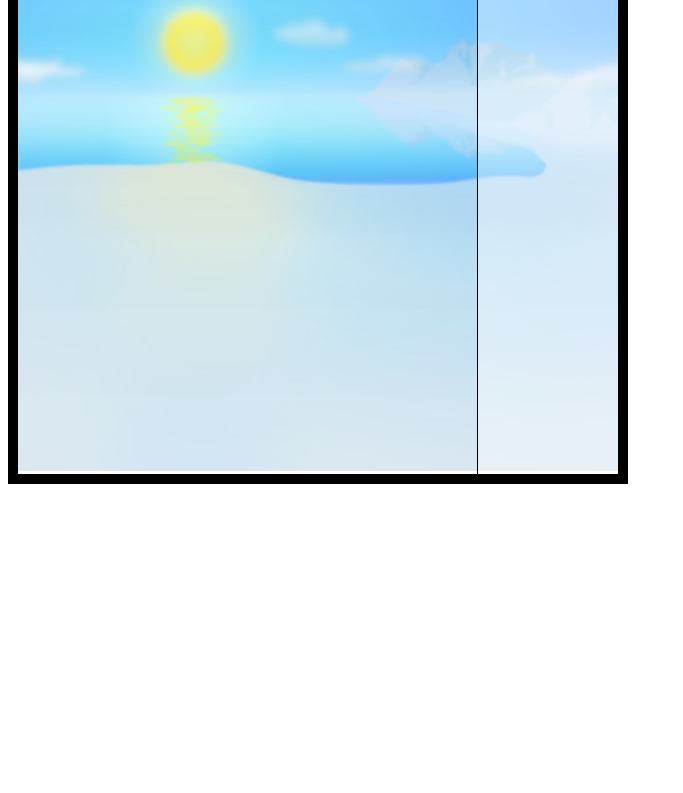
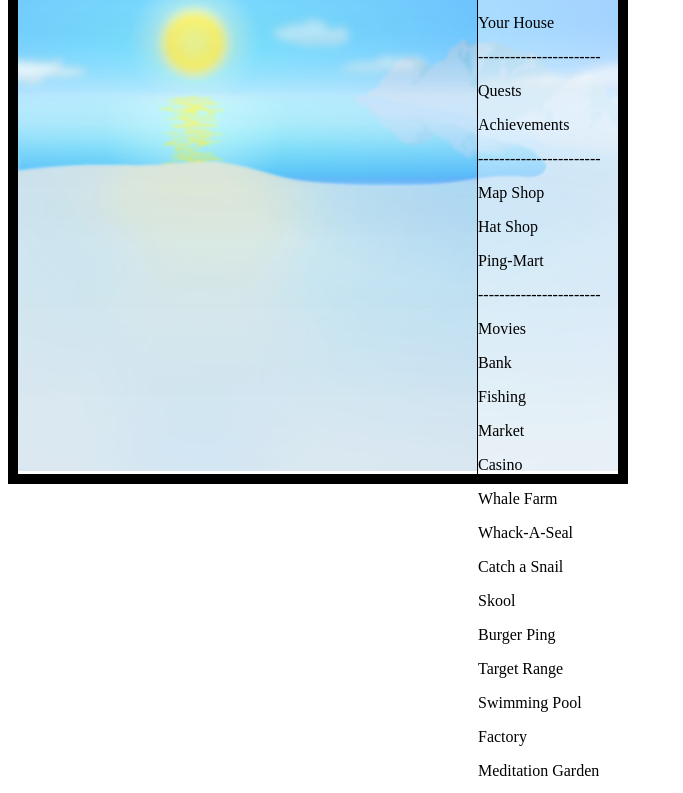
Before and after one commit to pingy2html/m, a plain HTML site: page index.html in a window 1280 px wide. Shown: the part 144-937 px from the top of the page, without its empty margins (0-683 px from the left). Before the commit the page ends 800 px from the top, so only its background shows below. Drawn offline with Linux system fonts and the light colour scheme.

Commit message:
Update index.html

```diff
--- a/index.html
+++ b/index.html
@@ -12,8 +12,35 @@
 			<img src="r/backdrops/622.png" class="header-fastbg">
 			<img src="r/backdrops/2096.png" class="header-boostbg">
 			<div class="sidebar">
+				<p class="sidebar-unselected">Your House</p>
+				<p class="sidebar-breaker">-----------------------</p>
+				<p class="sidebar-unselected">Quests</p>
+				<p class="sidebar-unselected">Achievements</p>
+				<p class="sidebar-breaker">-----------------------</p>
+				<p class="sidebar-unselected">Map Shop</p>
+				<p class="sidebar-unselected">Hat Shop</p>
+				<p class="sidebar-unselected">Ping-Mart</p>
+				<p class="sidebar-breaker">-----------------------</p>
+				<p class="sidebar-unselected">Movies</p>
+				<p class="sidebar-unselected">Bank</p>
+				<p class="sidebar-unselected">Fishing</p>
+				<p class="sidebar-unselected">Market</p>
+				<p class="sidebar-unselected">Casino</p>
+				<p class="sidebar-unselected">Whale Farm</p>
+				<p class="sidebar-unselected">Whack-A-Seal</p>
+				<p class="sidebar-unselected">Catch a Snail</p>
+				<p class="sidebar-unselected">Skool</p>
+				<p class="sidebar-unselected">Burger Ping</p>
+				<p class="sidebar-unselected">Target Range</p>
+				<p class="sidebar-unselected">Swimming Pool</p>
+				<p class="sidebar-unselected">Factory</p>
+				<p class="sidebar-unselected">Meditation Garden</p>
+				<p class="sidebar-unselected">Throne Room</p>
+				<p class="sidebar-breaker">-----------------------</p>
+				<p class="sidebar-unselected">Credits</p>
 			</div>
 			<h1 class="stat-level">Level 1</h1>
+			<img src="r/252.png" class="pingy">
 		</div>
 	</body>
 </html>
```
